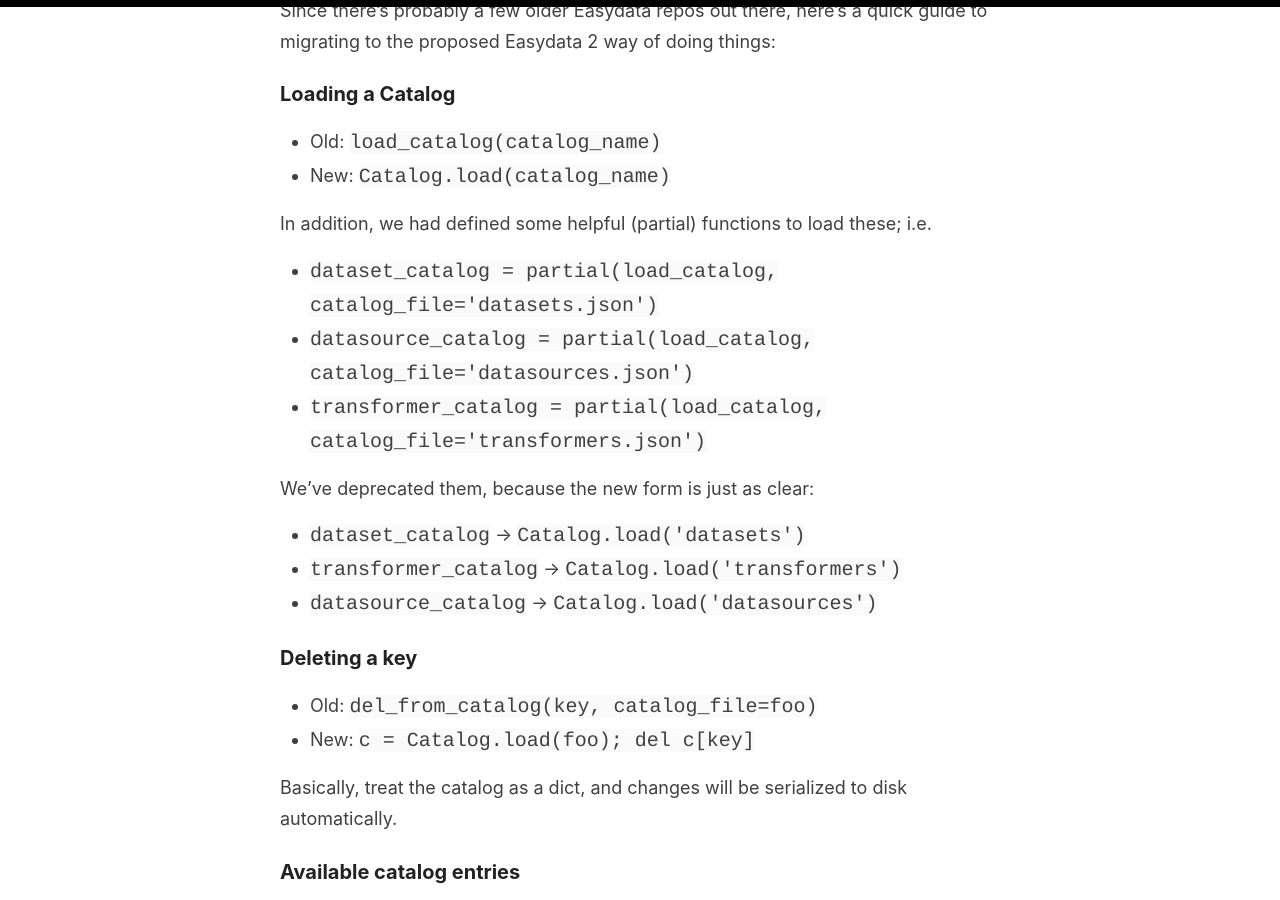
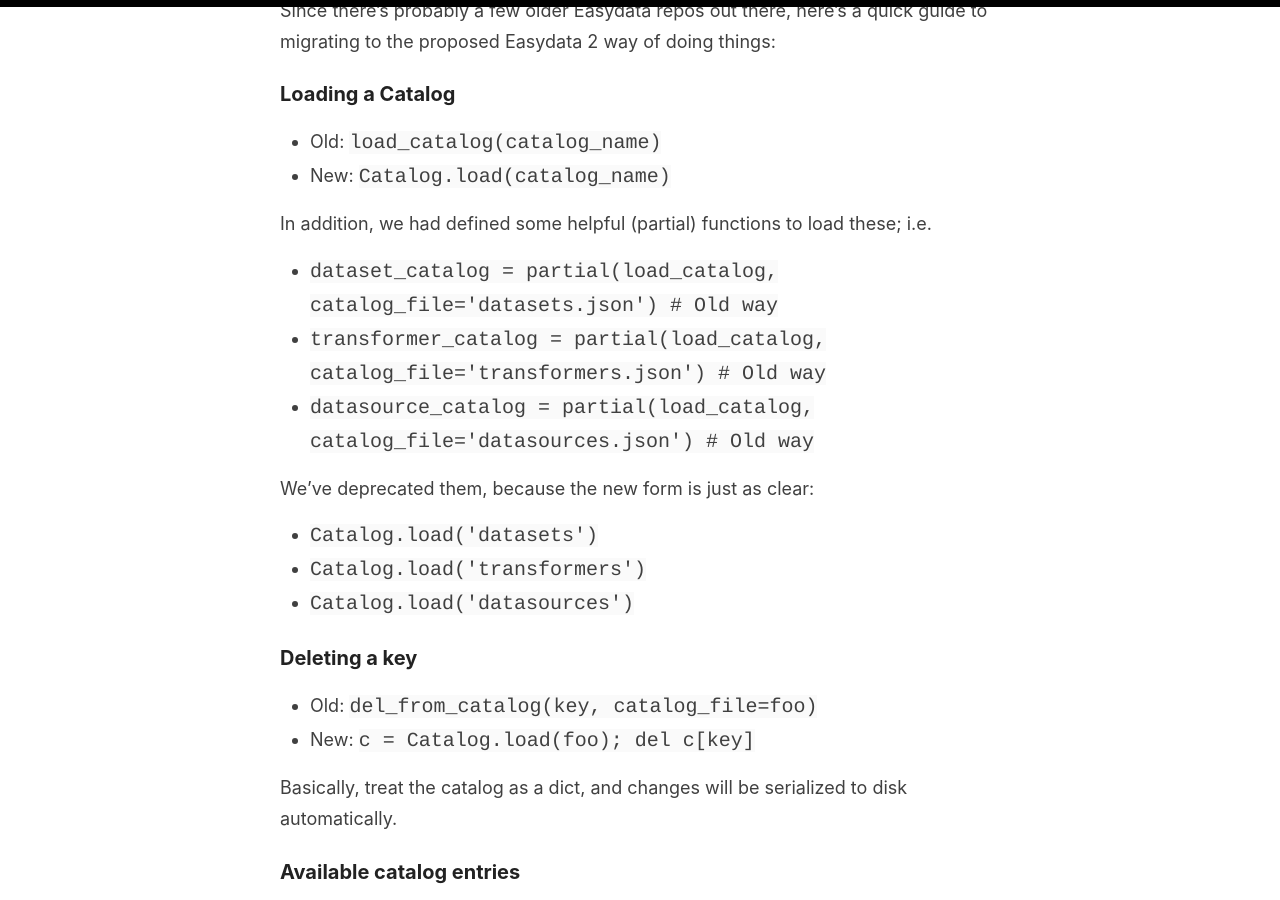
Before and after one commit to hackalog/hackalog.github.io, a Jekyll site: the page built from _posts/2021-05-25-changes.md, in a window 1280 px wide and 900 px high, scrolled down 2183 px. Built offline with Jekyll 4.4.1, drawn with Linux system fonts in a browser that asks for light colours.

Commit message:
more cleanup

```diff
--- a/_posts/2021-05-25-changes.md
+++ b/_posts/2021-05-25-changes.md
@@ -53,16 +53,16 @@
 
 In addition, we had defined some helpful (partial) functions to load these; i.e.
 
-* `dataset_catalog = partial(load_catalog, catalog_file='datasets.json')`
-* `datasource_catalog = partial(load_catalog, catalog_file='datasources.json')`
-* `transformer_catalog = partial(load_catalog, catalog_file='transformers.json')`
+* `dataset_catalog = partial(load_catalog, catalog_file='datasets.json')  # Old way`
+* `transformer_catalog = partial(load_catalog, catalog_file='transformers.json') # Old way`
+* `datasource_catalog = partial(load_catalog, catalog_file='datasources.json') # Old way`
 
 
 We've deprecated them, because the new form is just as clear:
 
-* `dataset_catalog` -> `Catalog.load('datasets')`
-* `transformer_catalog` -> `Catalog.load('transformers')`
-* `datasource_catalog` -> `Catalog.load('datasources')`
+* `Catalog.load('datasets')`
+* `Catalog.load('transformers')`
+* `Catalog.load('datasources')`
 
 ### Deleting a key
 * Old: `del_from_catalog(key, catalog_file=foo)`
```
